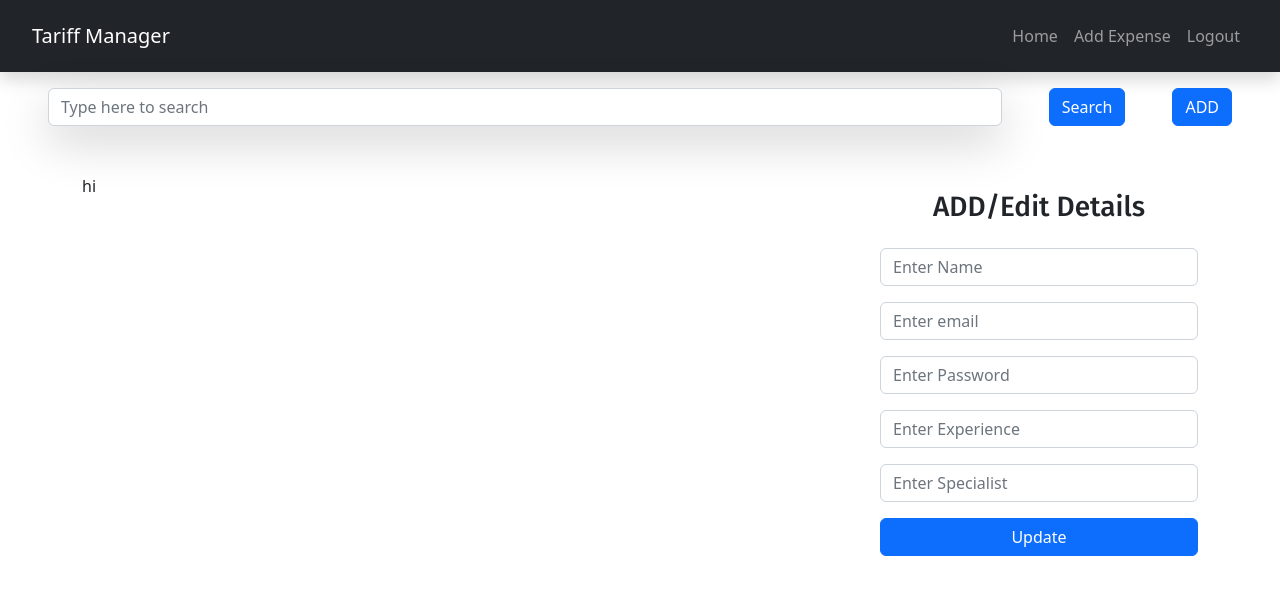
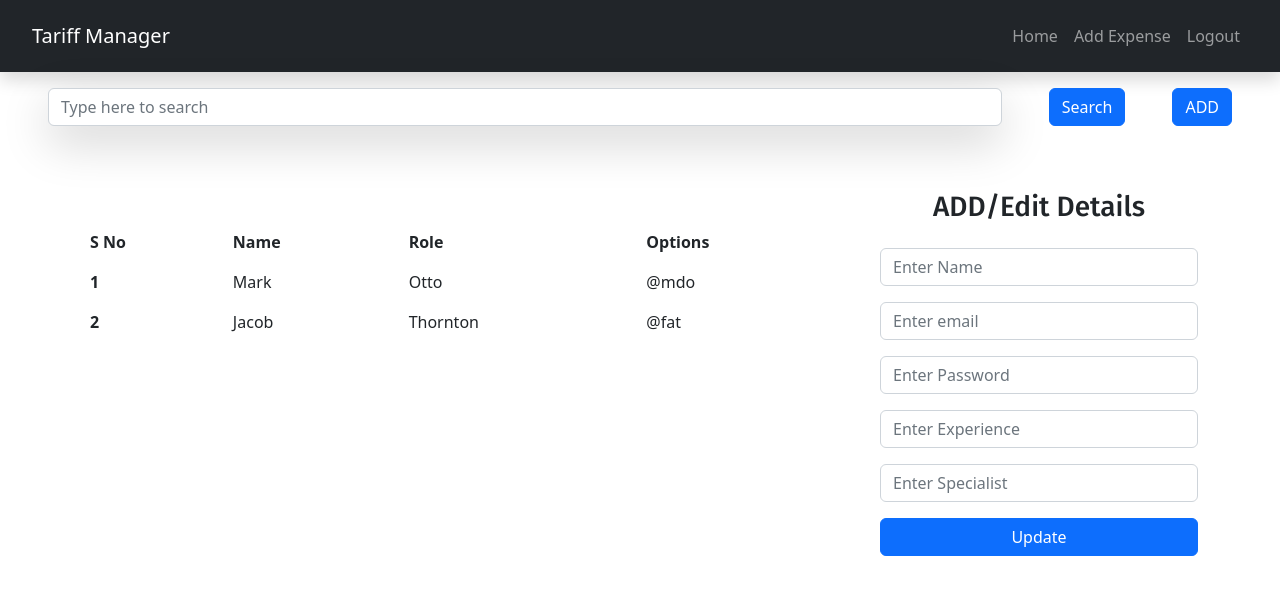
Before and after one commit to iamneo-production/313a8979-3504-4826-accd-c64172b8e0aa, a React (Create React App) app in the folder frontend/: page / in a window 1280 px wide. Shown: the top 594 px of the page. Built offline with nearby package versions, Linux system fonts and the light colour scheme; the HTML template or start-up script is replaced by a standard one.

Commit message:
lastcommit

```diff
--- a/frontend/src/components/Admin.js
+++ b/frontend/src/components/Admin.js
@@ -16,7 +16,32 @@
             <Container className="mt-5">
                 <div className="row">
                     <div className="column" style={{ float: 'left', width: '70%' }}>
-                        hi
+                        <table class="table table-borderless mt-5">
+                            <thead>
+                                <tr>
+                                    <th scope="col">S No</th>
+                                    <th scope="col">Name</th>
+                                    <th scope="col">Role</th>
+                                    <th scope="col">Options</th>
+                                </tr>
+                            </thead>
+                            <tbody>
+                                <tr>
+                                    <th scope="row">1</th>
+                                    <td>Mark</td>
+                                    <td>Otto</td>
+                                    <td>@mdo</td>
+                                </tr>
+                                <tr>
+                                    <th scope="row">2</th>
+                                    <td>Jacob</td>
+                                    <td>Thornton</td>
+                                    <td>@fat</td>
+                                </tr>
+
+                            </tbody>
+                        </table>
+
                     </div>
                     <div className="column" style={{ float: 'right', width: '30%' }}>
 
@@ -24,16 +49,16 @@
 
 
                         <div >
-                        <div className = "d-flex justify-content-center mt-3" >
+                            <div className="d-flex justify-content-center mt-3" >
                                 <h3>ADD/Edit Details</h3>
                             </div>
-                        <div className = "d-flex justify-content-center mt-3" >
+                            <div className="d-flex justify-content-center mt-3" >
                             </div>
 
                             <div className="mb-3" id="enterName">
 
                                 <input
-                        type ="string"
+                                    type="string"
                                     className="form-control"
                                     placeholder="Enter Name"
                                 />
@@ -41,13 +66,13 @@
 
                             <div className="mb-3" id="enterEmail">
 
-                        <input type ="email" className="form-control" placeholder="Enter email" />
+                                <input type="email" className="form-control" placeholder="Enter email" />
                             </div>
 
                             <div className="mb-3" id="emailPassword">
 
                                 <input
-                        type ="password"
+                                    type="password"
                                     className="form-control"
                                     placeholder="Enter Password"
                                 />
@@ -56,7 +81,7 @@
                             <div className="mb-3" id="enterExperience">
 
                                 <input
-                        type ="number"
+                                    type="number"
                                     className="form-control"
                                     placeholder="Enter Experience"
                                 />
@@ -65,14 +90,14 @@
                             <div className="mb-3" id="enterSpecialist">
 
                                 <input
-                        type ="string"
+                                    type="string"
                                     className="form-control"
                                     placeholder="Enter Specialist"
                                 />
                             </div>
 
                             <div className="d-grid">
-                        <button type ="submit" className="btn sm btn-primary" id="submitButton">
+                                <button type="submit" className="btn sm btn-primary" id="submitButton">
                                     Update
                                 </button>
                             </div>
```
Lines whose indentation alone changed are shown as unchanged.
